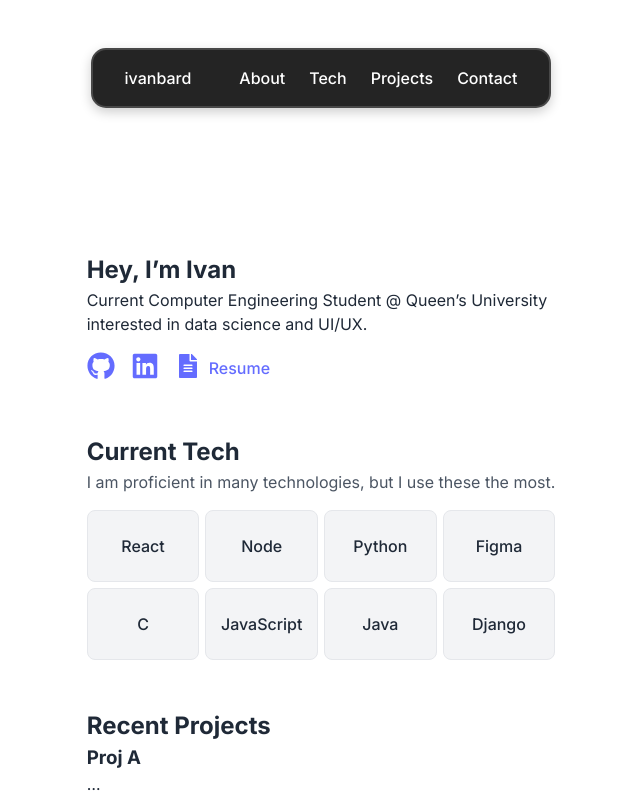
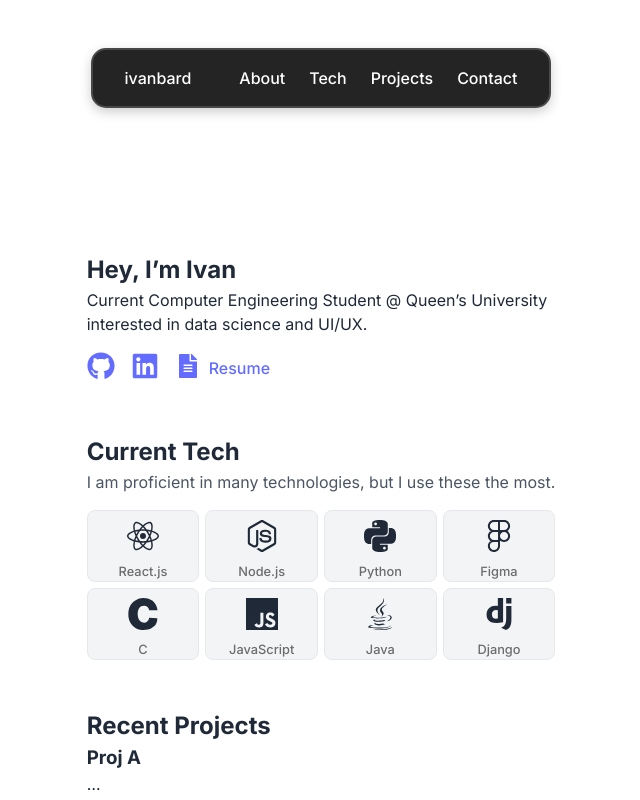
Before and after one commit to ivanbard/my-portfolio, a React (Vite) app: page / in a window 1280 px wide. Shown: the top 800 px of the page, without its empty margins (319-959 px from the left). Built offline with nearby package versions, Linux system fonts and the light colour scheme.

Commit message:
styled and structured techgrid

```diff
--- a/src/components/TechGrid.jsx
+++ b/src/components/TechGrid.jsx
@@ -1,6 +1,18 @@
+//import React from 'react';
 import '../styles/TechGrid.css';
+import { SiPython, SiReact, SiNodedotjs, SiFigma, SiC, SiJavascript, SiDjango } from "react-icons/si";
+import { FaJava } from "react-icons/fa";
 
-const tech = [ 'React', 'Node', 'Python', 'Figma', 'C', 'JavaScript', 'Java', 'Django'];
+const techData = [
+  { name: 'React.js',    icon: <SiReact /> },
+  { name: 'Node.js',     icon: <SiNodedotjs /> },
+  { name: 'Python',      icon: <SiPython /> },
+  { name: 'Figma',      icon: <SiFigma /> },
+  { name: 'C',      icon: <SiC /> },
+  { name: 'JavaScript',      icon: <SiJavascript /> },
+  { name: 'Java',      icon: <FaJava /> },
+  { name: 'Django',      icon: <SiDjango /> },
+];
 
 export default function TechGrid() {
   return (
@@ -8,9 +20,12 @@ export default function TechGrid() {
       <h2>Current Tech</h2>
       <p>I am proficient in many technologies, but I use these the most.</p>
       <div className="tech-grid">
-        {tech.map((t) =>
-          <div key={t} className="tech-card">{t}</div>
-        )}
+        {techData.map((t) => (
+          <div key={t.name} className="tech-card">
+            <div className="tech-icon">{t.icon}</div>
+            <div className="tech-label">{t.name}</div>
+          </div>
+        ))}
       </div>
     </section>
   );
--- a/src/styles/TechGrid.css
+++ b/src/styles/TechGrid.css
@@ -21,8 +21,7 @@
     border: 1px solid #e5e7eb;
     border-radius: 8px;
     display: flex;
-    align-items: center;
-    justify-content: center;
+    flex-direction: column;
     font-weight: 500;
     color: #1f2937;
 }
@@ -34,3 +33,26 @@
       grid-auto-rows: 80px;
     }
 }
+
+.tech-icon {
+    flex: 1;
+    display: flex;
+    align-items: center;
+    justify-content: center;
+}
+
+
+.tech-icon svg {
+    width: 2rem;
+    height: 2rem;
+    color: #1f2937;
+}
+
+
+.tech-label {
+    text-align: center;
+    padding: 0 0;
+    font-size: 0.8rem;
+    font-weight: 500;
+    color: #6a6c6e;
+}
```
